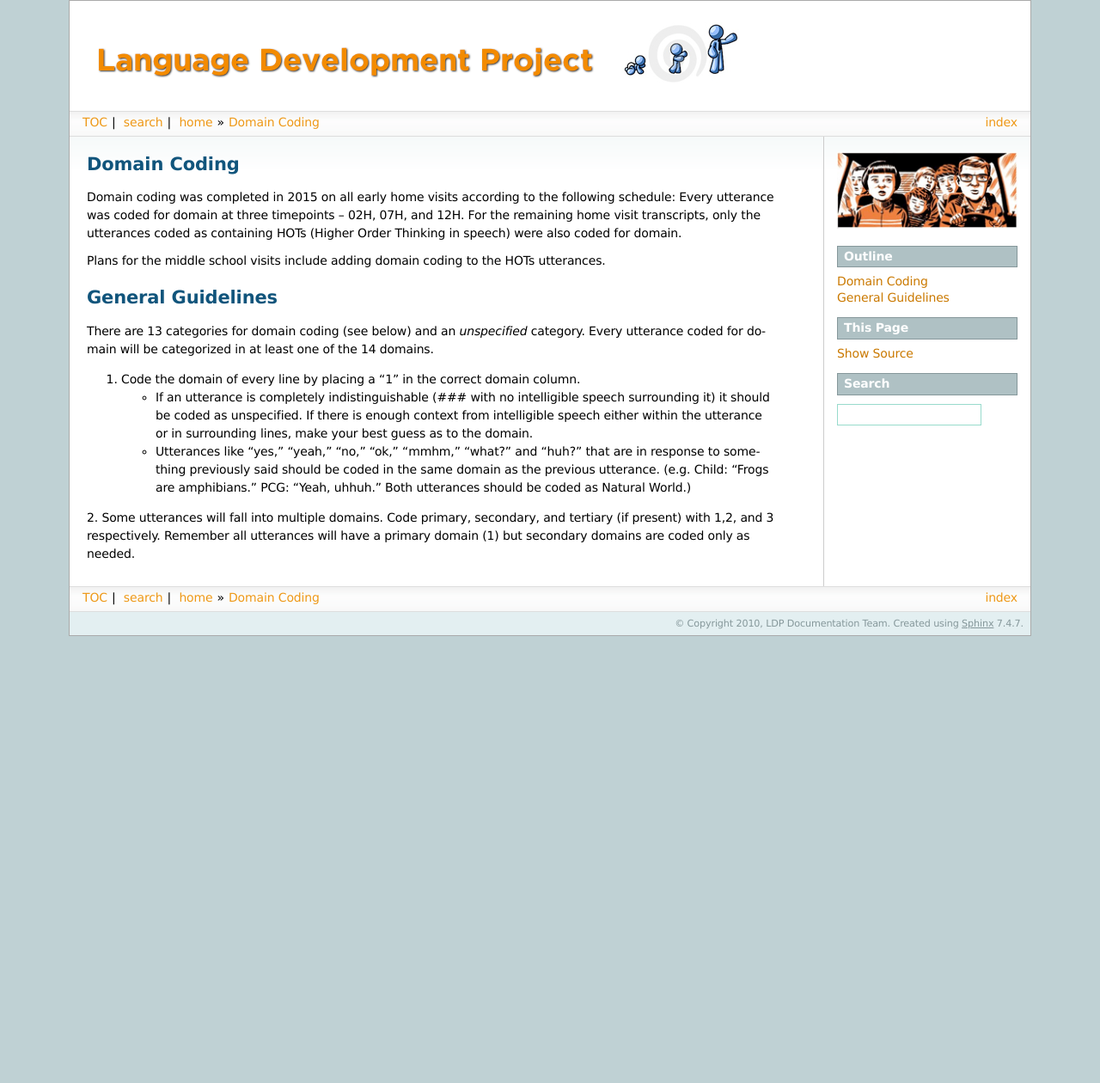
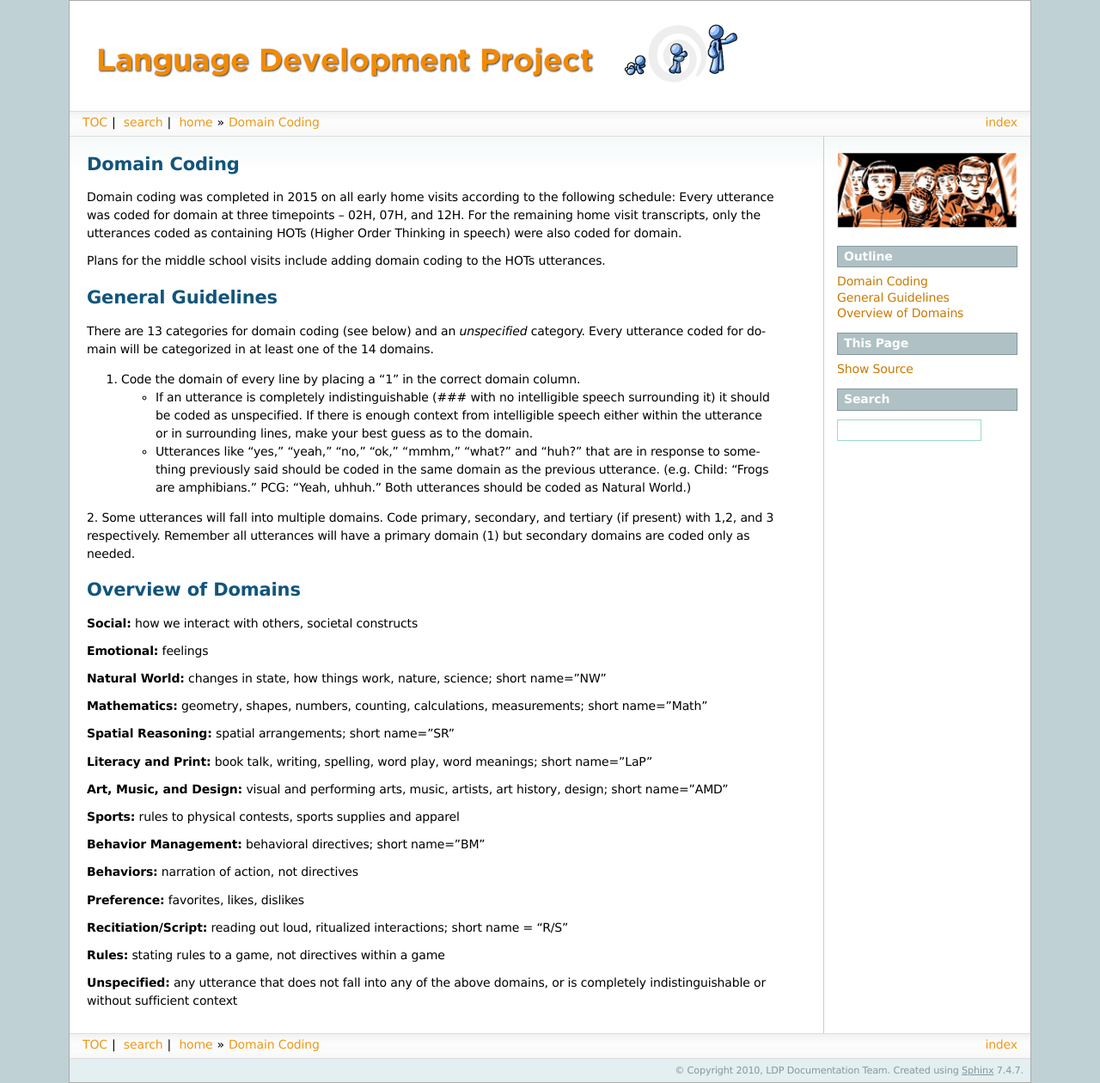
Before and after one commit to ldp-uchicago/docs, a Sphinx documentation site: the page built from sphinx/guides/HOT-and-Domain-Coding/domain.rst, in a window 1280 px wide. Shown: the whole page at 86% size. Built offline with Sphinx 7.4.7, drawn with Linux system fonts in a browser that asks for light colours; formulas are drawn with MathJax 3; before the commit the page ends 900 px from its top, so only the background shows below that.

Commit message:
Update domain.rst

```diff
--- a/sphinx/guides/HOT-and-Domain-Coding/domain.rst
+++ b/sphinx/guides/HOT-and-Domain-Coding/domain.rst
@@ -22,3 +22,34 @@ in at least one of the 14 domains.
 
 2.  Some utterances will fall into multiple domains. Code primary, secondary, and tertiary (if present) with 1,2, and 3 respectively.
 Remember all utterances will have a primary domain (1) but secondary domains are coded only as needed.
+
+Overview of Domains
+===================
+
+**Social:** how we interact with others, societal constructs
+
+**Emotional:**  feelings
+
+**Natural World:**  changes in state, how things work, nature, science; short name="NW"
+
+**Mathematics:**  geometry, shapes, numbers, counting, calculations, measurements; short name="Math"
+
+**Spatial Reasoning:**  spatial arrangements; short name="SR"
+
+**Literacy and Print:**  book talk, writing, spelling, word play, word meanings; short name="LaP"
+
+**Art, Music, and Design:**  visual and performing arts, music, artists, art history, design; short name="AMD"
+
+**Sports:**  rules to physical contests, sports supplies and apparel
+
+**Behavior Management:**  behavioral directives; short name="BM"
+
+**Behaviors:**  narration of action, not directives
+
+**Preference:**  favorites, likes, dislikes
+
+**Recitiation/Script:** reading out loud, ritualized interactions; short name = "R/S"
+
+**Rules:**  stating rules to a game, not directives within a game
+
+**Unspecified:**  any utterance that does not fall into any of the above domains, or is completely indistinguishable or without sufficient context
```
Also changed, not shown: other parts of sphinx/guides/HOT-and-Domain-Coding/domain.rst (+1 -1 lines).
